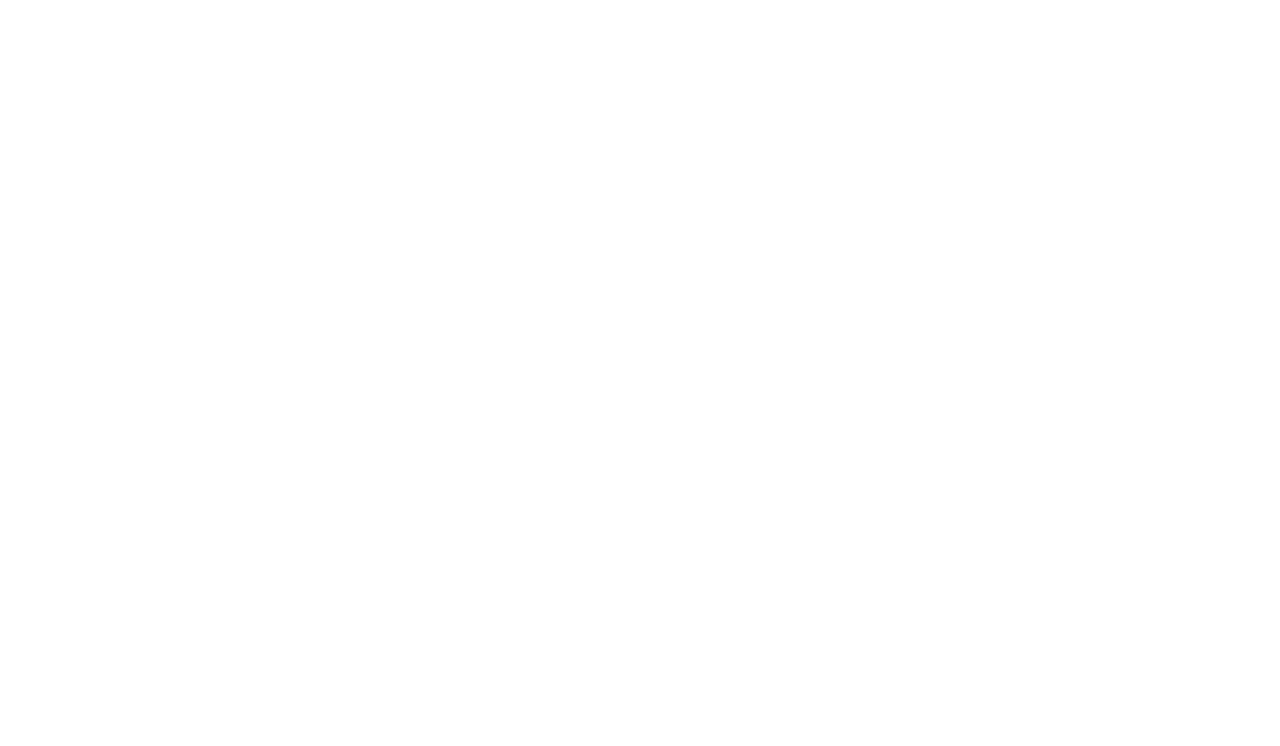
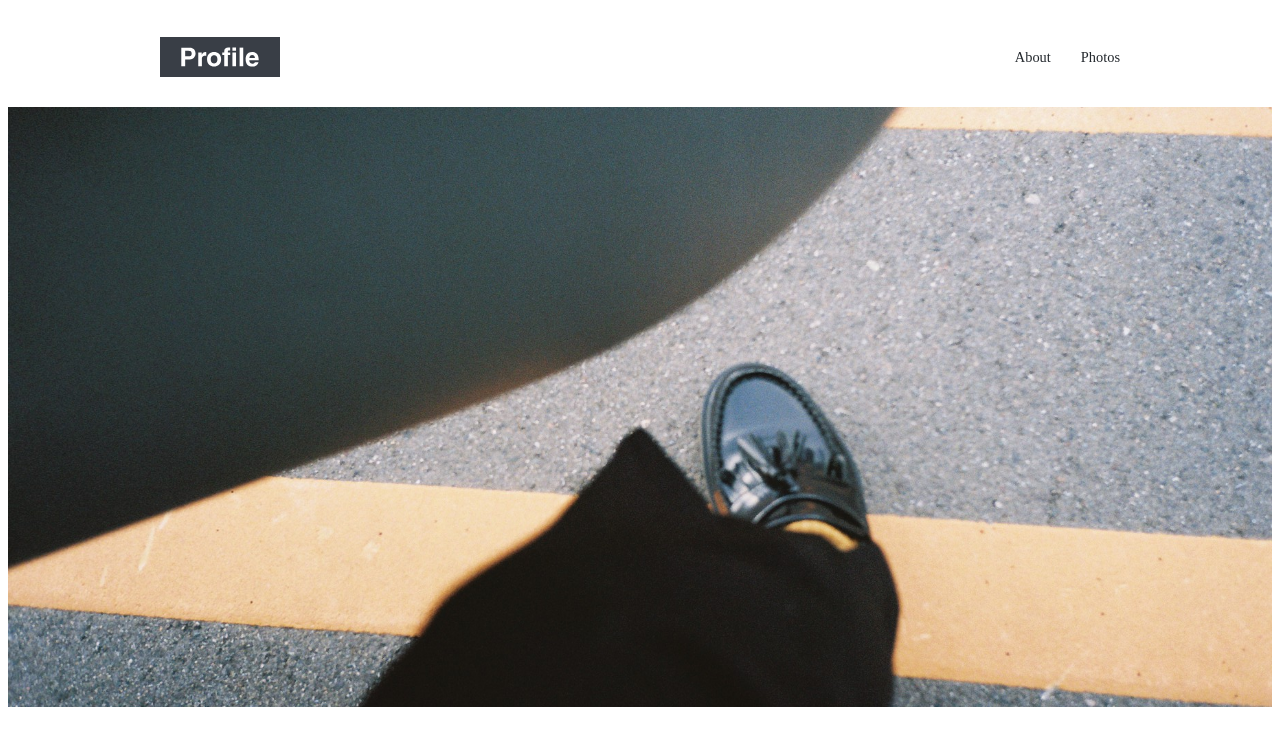
Before and after one commit to yav-co/cam, a plain HTML site: page index.html in a window 1280 px wide. Drawn offline with Linux system fonts and the light colour scheme; some packages are replaced by stand-ins of ours.

Commit message:
upload till mainvisual

```diff
--- a/CSS/style.css
+++ b/CSS/style.css
@@ -52,3 +52,42 @@ margin: 10px 0;
     padding: 0 4%;
     text-align: center;
 }
+
+#header{
+    display: flex;
+    justify-content: space-between;
+    align-items: center;
+    margin: 0 auto;
+}
+#header ul{
+    display: flex;
+    padding: 10px 0;
+}
+#header li{
+    margin-left: 30px;
+}
+#header li a{
+    color: #24292e;
+}
+#header li a:hover{
+    opacity: 0.7;
+}
+
+#mainvisual{
+    margin-bottom: 80px;
+}
+#mainvisual img{
+    width: 100%;
+    max-width: 1920px;
+    height: 600px;
+    object-fit: cover;   /* 横幅は画面サイズにあわせて伸縮します */
+}
+
+ /*　画面サイズが600pxまでのときは以下を読み込む　*/
+ @media screen and (max-width: 600px) {
+    #mainvisual img{
+        height: calc(100vh - 60px); /* 画像の高さをブラウザ下いっぱいまで広げます */
+        /* 100vh:画面の縦幅いっぱいの高さ。このままだとヘッダーの高さの分（60px）だけ */
+        /* 画面下にはみだしてしまうので -60pxすることで、画面下ちょうどでおさまるようにしている。 */
+    }
+}
--- a/index.html
+++ b/index.html
@@ -5,19 +5,28 @@
   <title>Profile</title>
   <meta name="description" content="テキストテキストテキストテキスト">
   <meta name="viewport" content="width=device-width, initial-scale=1">
-  <link rel="shortcut icon" href="/img/favicon.ico">
-  <link rel="stylesheet" href="https://unpkg.com/ress/dist/ress.min.css">
-  <link rel="stylesheet" href="/CSS/style.css">
+  <link rel="shortcut icon" href="img/favicon.ico">
+  <link rel="stylesheet" href="CSS/style.css">
 </head>
 
 <body>
     <!--ヘッダー-->
     <header id="header" class="wrapper">
+      <h1 class="site-title">
+        <a href="index.html"><img src="img/logo.svg" alt="profile"></a>
+      </h1>
+      <nav>
+        <ul>
+          <li><a href="#about">About</a></li>
+          <li><a href="#photos">Photos</a></li>
+        </ul>
+      </nav>
     </header>
 
     <main>
       <!--メインビジュアル-->
       <div id="mainvisual">
+        <img src="img/main.JPG" alt="mainvisual">
       </div>
 
       <!--Aboutセクション-->
```
